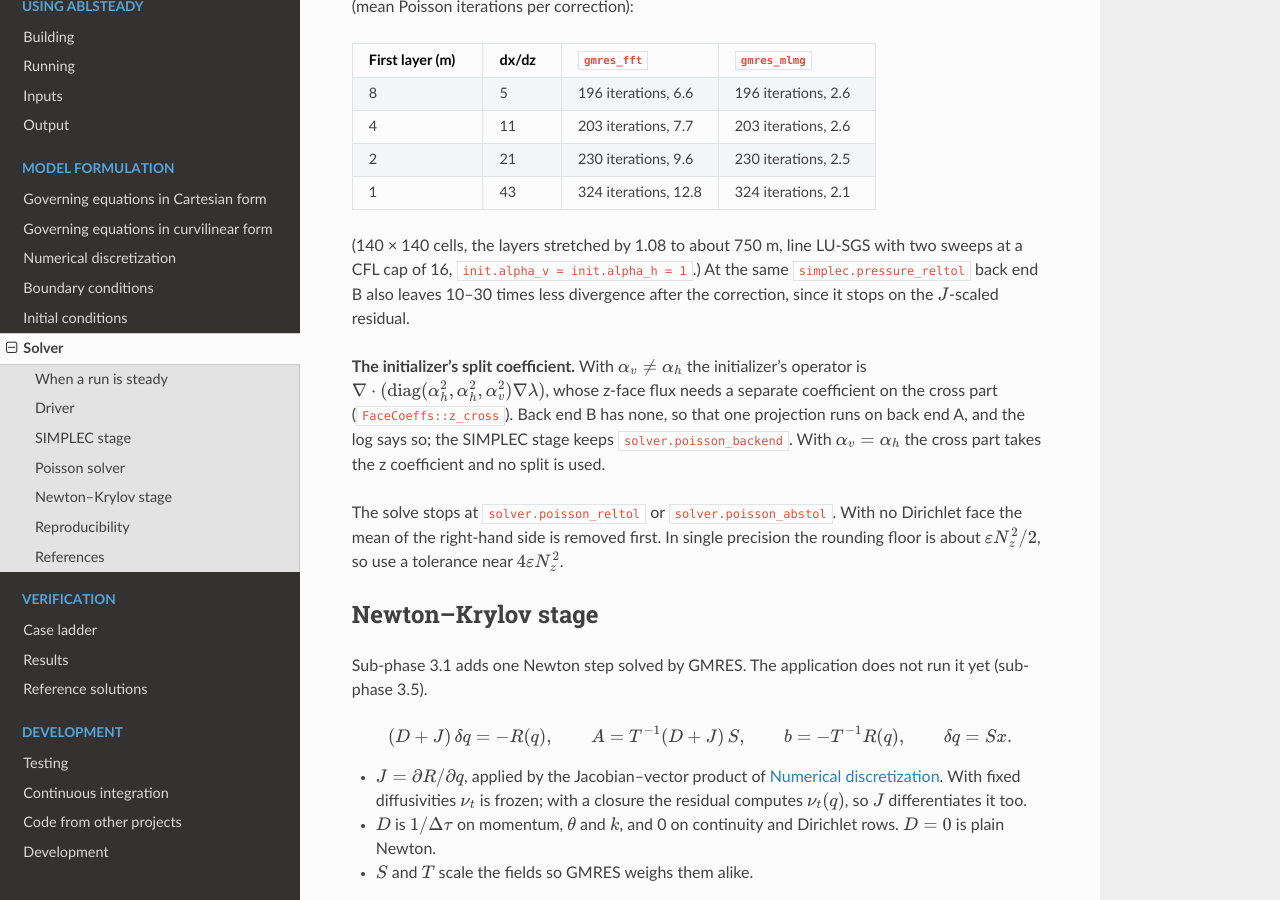
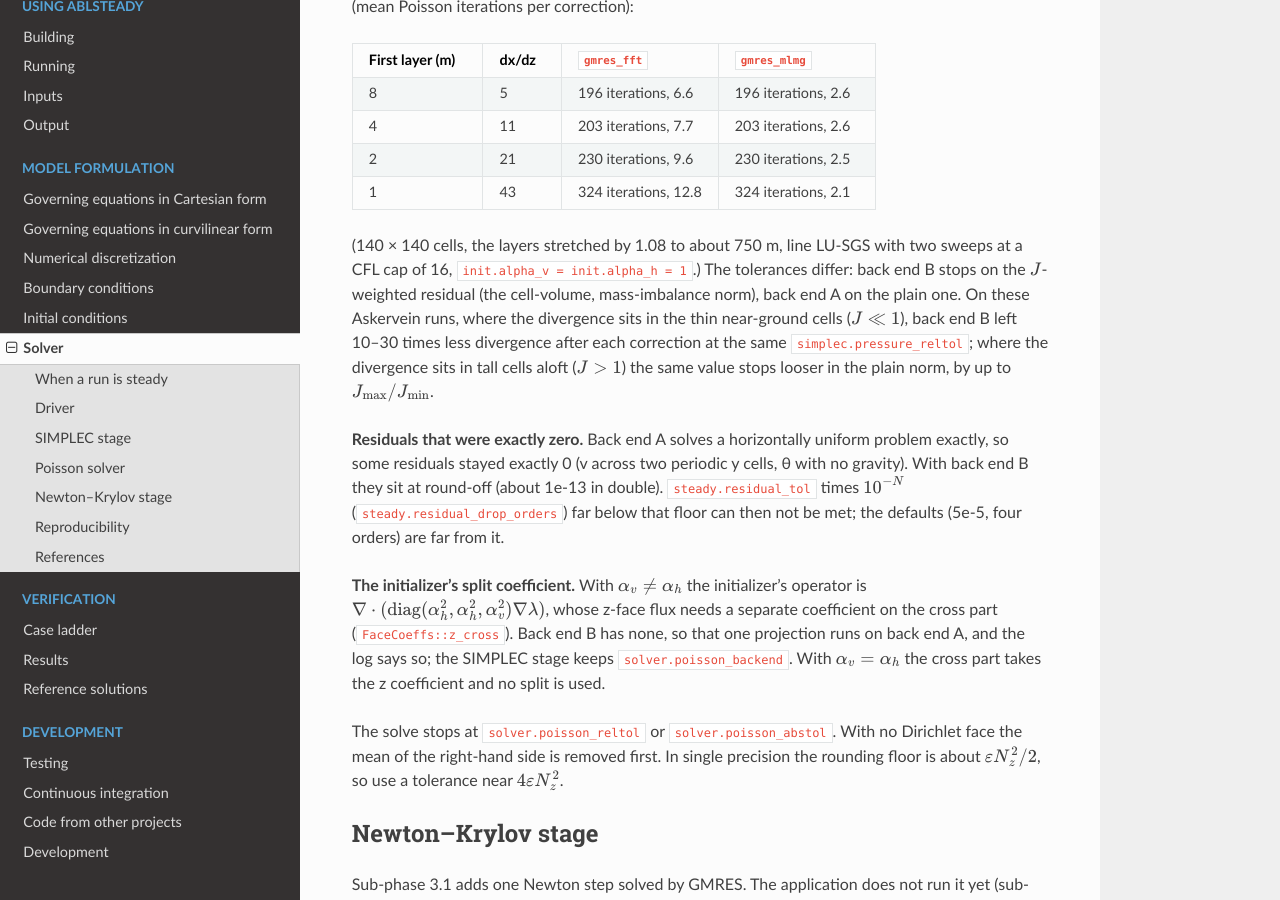
Before and after one commit to hgopalan/ablsteadyrans, a Sphinx documentation site: the page built from docs/solver.rst, in a window 1280 px wide and 900 px high, scrolled down 5775 px. Built offline with Sphinx 7.4.7 and the Read the Docs theme 3.1.0, drawn with Linux system fonts in a browser that asks for light colours.

Commit message:
Review lenses: Tucker gets the run's Poisson controls, single-precision cavity bound, docs
- App.cpp passes the run's solver.poisson_* to tucker_wall_distance; it used
  the struct defaults, so solver.poisson_backend did not reach it (Ann,
  Aaron). WallDistance.H and Poisson.H comments updated (Aaron).
- Simplec.LidDrivenCavityRe100: v to tol(1e-10, 1e-6); single precision
  leaves 2e-8 with MLMG (Aaron).
- solver.poisson_precond refused with back end B now says, when the back
  end was not given, that gmres_mlmg is the default and how to fix the
  deck; PoissonB test and mutant P7 (Ann).
- RT-2.2.1 asks eight orders, not six (Pressel): it passes at the same
  1789 / 3495 iterations and keeps the drop meaningful for theta and p.
- rt_steady_hill3d_neutral_lusgs also checks the alpha = 1 projection runs
  on gmres_mlmg (Ann).
- Docs: back end B's reltol is on the J-weighted residual (Pressel);
  residuals that were exactly zero now sit at round-off (Aaron); the
  poisson_precond / alpha_v rows; single-precision mlmg note.

No ghost fills or NaN guards change.

Co-Authored-By: Claude Opus 5.5 <noreply@anthropic.com>

```diff
--- a/docs/solver.rst
+++ b/docs/solver.rst
@@ -323,8 +323,16 @@ B's work per pressure correction nearly flat as the first layer thins (mean Pois
      - 324 iterations, 2.1
 
 (140 × 140 cells, the layers stretched by 1.08 to about 750 m, line LU-SGS with two sweeps at a CFL cap of 16,
-``init.alpha_v = init.alpha_h = 1``.) At the same ``simplec.pressure_reltol`` back end B also leaves 10–30 times
-less divergence after the correction, since it stops on the :math:`J`-scaled residual.
+``init.alpha_v = init.alpha_h = 1``.) The tolerances differ: back end B stops on the :math:`J`-weighted residual
+(the cell-volume, mass-imbalance norm), back end A on the plain one. On these Askervein runs, where the
+divergence sits in the thin near-ground cells (:math:`J \ll 1`), back end B left 10–30 times less divergence after
+each correction at the same ``simplec.pressure_reltol``; where the divergence sits in tall cells aloft
+(:math:`J > 1`) the same value stops looser in the plain norm, by up to :math:`J_\max/J_\min`.
+
+**Residuals that were exactly zero.** Back end A solves a horizontally uniform problem exactly, so some residuals
+stayed exactly 0 (v across two periodic y cells, θ with no gravity). With back end B they sit at round-off
+(about 1e-13 in double). ``steady.residual_tol`` times :math:`10^{-N}` (``steady.residual_drop_orders``) far below
+that floor can then not be met; the defaults (5e-5, four orders) are far from it.
 
 **The initializer's split coefficient.** With :math:`\alpha_v \ne \alpha_h` the initializer's operator is
 :math:`\nabla\cdot(\mathrm{diag}(\alpha_h^2, \alpha_h^2, \alpha_v^2)\nabla\lambda)`, whose z-face flux needs a
```
Also changed, not shown: docs/inputs.rst (+10 -5 lines), docs/testing.rst (+5 -2 lines), 10 other files.
